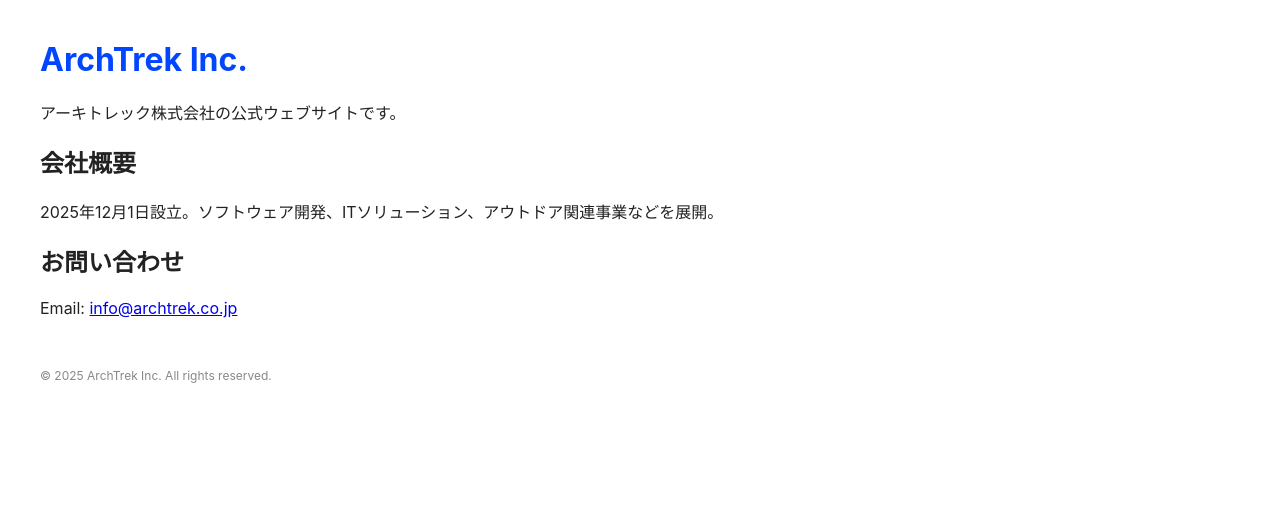
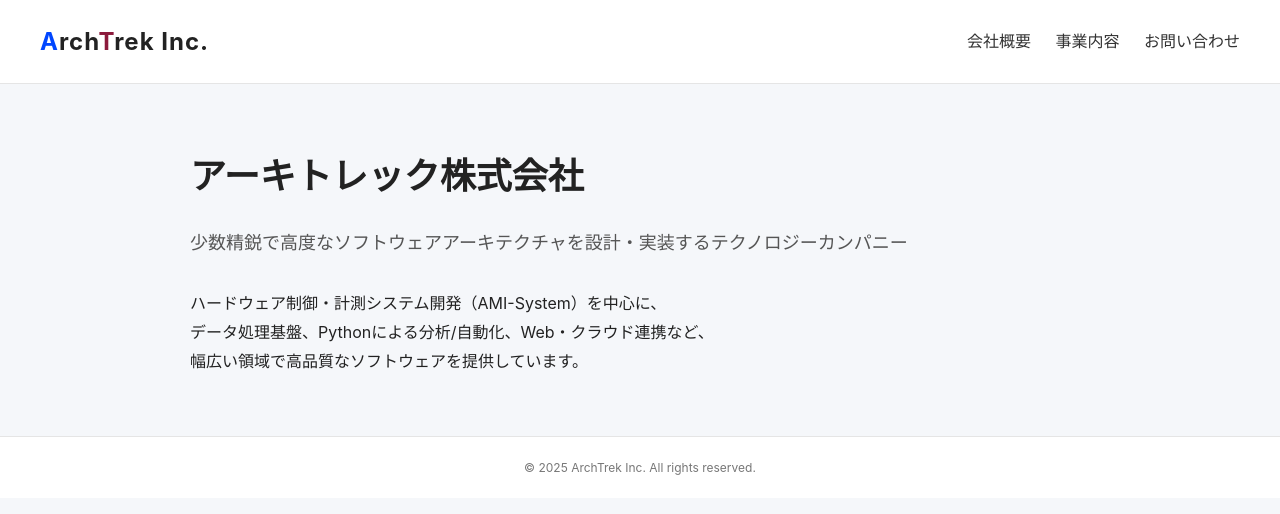
Before and after one commit to kazuhironishikawaat-cmyk/kazuhironishikawaat-cmyk.github.io, a plain HTML site: page index.html in a window 1280 px wide. Drawn offline with Linux system fonts and the light colour scheme.

Commit message:
Refactor index.html for layout and styling enhancements
Updated styles and structure for improved layout and readability.

```diff
--- a/index.html
+++ b/index.html
@@ -1,37 +1,99 @@
 <!DOCTYPE html>
 <html lang="ja">
 <head>
-    <meta charset="UTF-8">
-    <meta name="viewport" content="width=device-width, initial-scale=1.0">
+    <meta charset="UTF-8" />
+    <meta name="viewport" content="width=device-width, initial-scale=1.0" />
     <title>ArchTrek Inc. | アーキトレック株式会社</title>
     <style>
         body {
-            font-family: -apple-system, BlinkMacSystemFont, "Segoe UI", sans-serif;
-            margin: 40px;
+            margin: 0;
+            font-family: -apple-system, BlinkMacSystemFont, "Segoe UI", Roboto, sans-serif;
+            background: #f5f7fa;
             color: #222;
+            line-height: 1.8;
+        }
+
+        /* --- Header --- */
+        header {
+            background: #ffffff;
+            padding: 20px 40px;
+            border-bottom: 1px solid #e5e5e5;
+            display: flex;
+            align-items: center;
+            justify-content: space-between;
+        }
+        .logo {
+            font-size: 24px;
+            font-weight: bold;
+            letter-spacing: 1px;
+        }
+        .logo span.a {
+            color: #0046FF;
+        }
+        .logo span.t {
+            color: #8C1A3C;
+        }
+        nav a {
+            margin-left: 20px;
+            text-decoration: none;
+            color: #333;
+            font-weight: 500;
+        }
+        nav a:hover {
+            color: #0046FF;
+        }
+
+        /* --- Container --- */
+        .section {
+            max-width: 900px;
+            margin: 60px auto;
+            padding: 0 20px;
         }
         h1 {
-            color: #0046FF;
+            font-size: 36px;
+            margin-bottom: 10px;
         }
-        .footer {
-            margin-top: 50px;
+        .catch {
+            font-size: 18px;
+            color: #555;
+            margin-bottom: 30px;
+        }
+
+        /* --- Footer --- */
+        footer {
+            text-align: center;
             font-size: 12px;
-            color: #888;
+            padding: 20px;
+            color: #777;
+            background: #ffffff;
+            border-top: 1px solid #e5e5e5;
         }
     </style>
 </head>
+
 <body>
-    <h1>ArchTrek Inc.</h1>
-    <p>アーキトレック株式会社の公式ウェブサイトです。</p>
+    <header>
+        <div class="logo"><span class="a">A</span>rch<span class="t">T</span>rek Inc.</div>
+        <nav>
+            <a href="about.html">会社概要</a>
+            <a href="services.html">事業内容</a>
+            <a href="contact.html">お問い合わせ</a>
+        </nav>
+    </header>
 
-    <h2>会社概要</h2>
-    <p>2025年12月1日設立。ソフトウェア開発、ITソリューション、アウトドア関連事業などを展開。</p>
+    <div class="section">
+        <h1>アーキトレック株式会社</h1>
+        <p class="catch">少数精鋭で高度なソフトウェアアーキテクチャを設計・実装するテクノロジーカンパニー</p>
 
-    <h2>お問い合わせ</h2>
-    <p>Email: <a href="mailto:info@archtrek.co.jp">info@archtrek.co.jp</a></p>
+        <p>
+            ハードウェア制御・計測システム開発（AMI-System）を中心に、<br>
+            データ処理基盤、Pythonによる分析/自動化、Web・クラウド連携など、<br>
+            幅広い領域で高品質なソフトウェアを提供しています。
+        </p>
+    </div>
 
-    <div class="footer">
+    <footer>
         © 2025 ArchTrek Inc. All rights reserved.
-    </div>
+    </footer>
 </body>
 </html>
```
